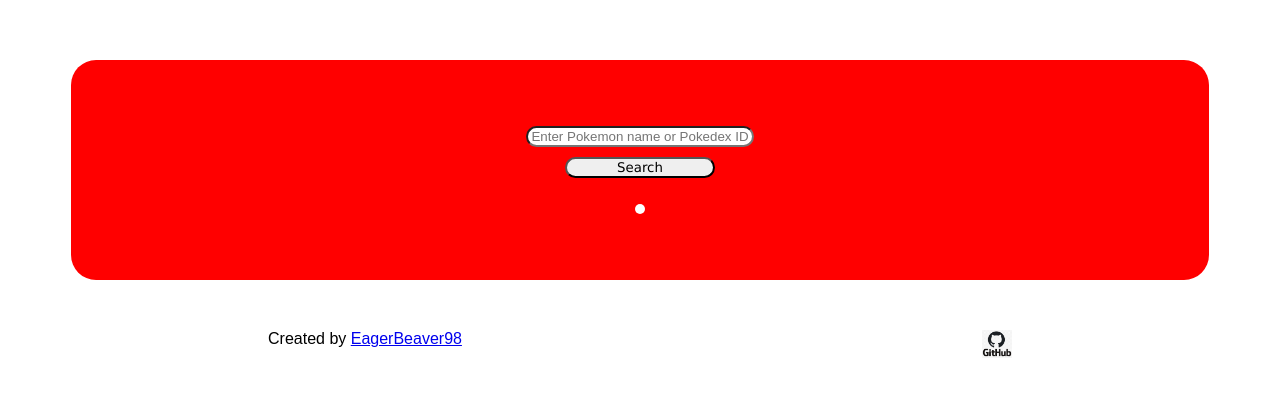
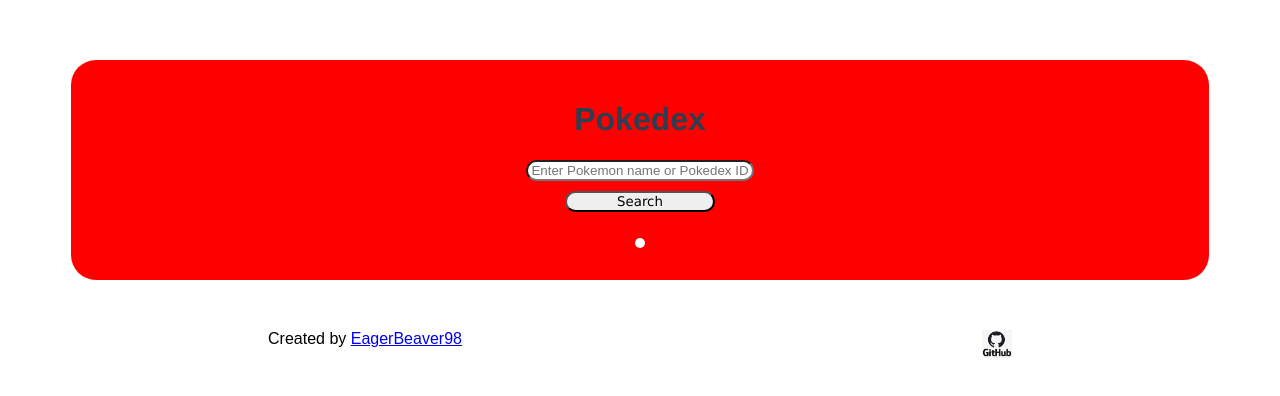
Before and after one commit to EagerBeaver98/pokedex, a Vue app: page / in a window 1280 px wide. Shown: the top 396 px of the page. Built offline with nearby package versions, Linux system fonts and the light colour scheme; no server answers.

Commit message:
Added title to main component

```diff
--- a/src/components/Pokemon.vue
+++ b/src/components/Pokemon.vue
@@ -1,5 +1,7 @@
 <template>
 <div class="main">
+  <h1>Pokedex</h1>
+  <div class="body">
   <div class="pokemon">
     <Sprite v-if="$data.gotPokemon" v-bind:img="$data.pokemon.sprites.front_default" />
     <div id="name">
@@ -12,6 +14,7 @@
     <Description class="description" :entry="$data.pokemon.id" :key="$data.pokemon.id" :gen="$data.gen" />
   </div>
   <Generation v-if="$data.gotPokemon" :gen="$data.gen"/>
+  </div>
 </div>
 </template>
 
@@ -47,16 +50,24 @@ export default {
 </script>
 
 <style>
+h1 {
+  display: flex;
+  justify-content: center;
+}
 .main {
   display: flex;
   min-height: 200px;
   height: 70%;
   border-radius: 25px;
   background-color: red;
+  flex-direction: column;
+  padding-top: 20px;
+  width: 90%;
+}
+.body {
+  display: flex;
   align-items: center;
   justify-content: space-around;
-  padding-top: 20px;
-  width: 90%;
 }
 .search-bar {
   display: flex;
```
